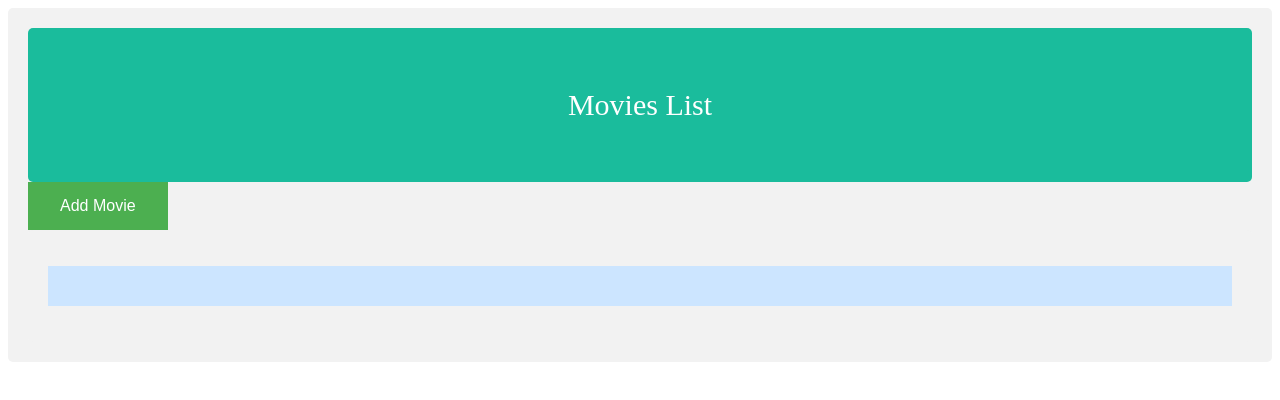
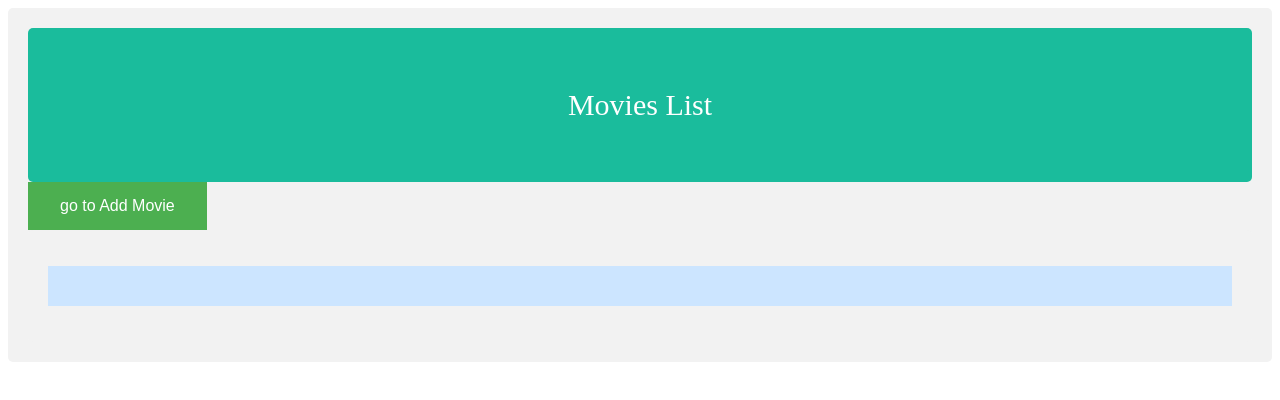
Before and after one commit to deepaksisodiya/globant-project, a Vue app: page / in a window 1280 px wide. Shown: the top 400 px of the page. Built offline with nearby package versions, Linux system fonts and the light colour scheme.

Commit message:
more unit test

```diff
--- a/src/App.vue
+++ b/src/App.vue
@@ -26,7 +26,7 @@ export default {
   computed: {
     buttonText() {
       if (this.onMovieListPage) return "Go To Movies List";
-      return "Add Movie";
+      return "go to Add Movie";
     },
     headertext() {
       if (this.onMovieListPage) return "Add Movie";
```
Also changed, not shown: 2 other files (tests, documents, lock files or other folders).
